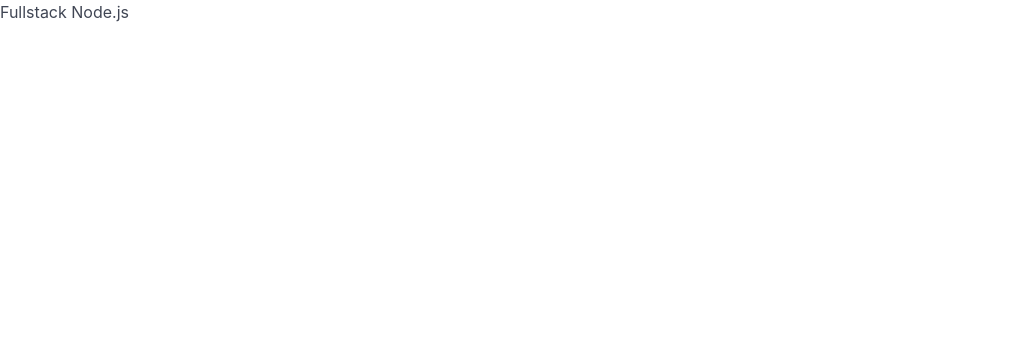
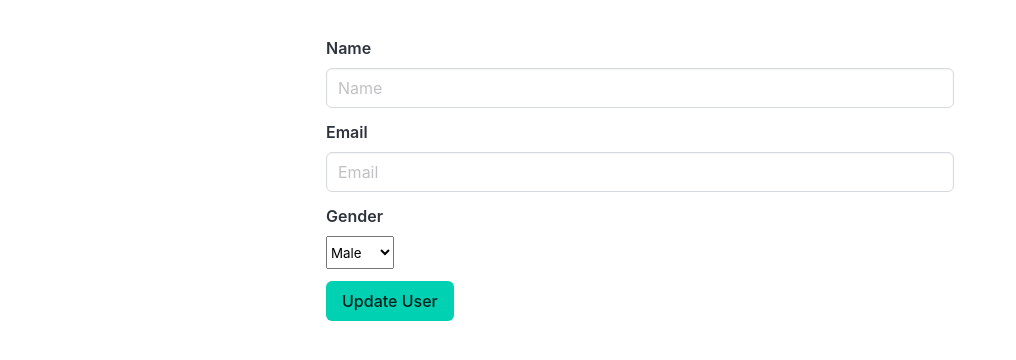
Before and after one commit to nabilmahasin46-hash/fullstack-nodejs, a React (Create React App) app in the folder frontend/: page /edit/1 in a window 1280 px wide. Shown: the top 360 px of the page, without its empty margins (0-1016 px from the left). Built offline with nearby package versions, Linux system fonts and the light colour scheme; no server answers.

Commit message:
update perubahan terbaru

```diff
--- a/frontend/src/App.js
+++ b/frontend/src/App.js
@@ -1,9 +1,16 @@
-
+import { BrowserRouter,Routes,Route} from "react-router-dom";
+import UserList from "./componen/UserList";
+import AddUser from "./componen/AddUser";
+import EditUser from "./componen/EditUser";
 function App() {
   return (
-    <div >
-      <h1>Fullstack Node.js</h1>
-    </div>
+    <BrowserRouter >
+      <Routes>
+        <Route path="/" element={<UserList />} />
+        <Route path="/add" element={<AddUser />} />
+        <Route path="/edit/:id" element={<EditUser />} />
+      </Routes>
+    </BrowserRouter>
   );
 }
 
--- /dev/null
+++ b/frontend/src/componen/AddUser.jsx
@@ -0,0 +1,62 @@
+import React,{useState} from 'react'
+import axios from 'axios'
+import { useNavigate } from 'react-router-dom';
+const AddUser = () => {
+    const [name, setName] = useState('');
+    const [email, setEmail] = useState('');
+    const [gender, setGender] = useState('Male');
+    const navigate = useNavigate();
+
+    const saveUser = async (e) => {
+        e.preventDefault();
+        try {
+        await axios.post('http://localhost:5000/users', {
+            name: name,
+            email: email,
+            gender: gender
+        });
+        navigate('/');
+        } catch (error) {
+            console.log(error);
+        }
+    };
+
+  return (
+    <div className="columns mt-5 is-centered">
+        <div className="column is-half">
+            <form onSubmit={saveUser}>
+                <div className="field">
+                    <label className="label">Name</label>
+                    <div className="control">
+                        <input className="input" type="text"
+                         value={name} onChange={(e) => setName(e.target.value)} placeholder="Name" />
+                    </div>
+                </div>
+                <div className="field">
+                    <label className="label">Email</label>
+                    <div className="control">
+                        <input className="input" type="email"
+                         value={email} onChange={(e) => setEmail(e.target.value)} placeholder="Email" />
+                    </div>
+                </div>
+                <div className="field">
+                    <label className="label">Gender</label>
+                    <div className="control">
+                        <select className="select" value={gender} onChange={(e) => setGender(e.target.value)}                   >
+                            <option>Male</option>
+                            <option>Female</option>
+                        </select>
+                    </div>
+                </div>
+                <div className="field">
+                    <div className="control">
+                        <button className="button is-primary">Add User</button>
+                    </div>
+                </div>
+            </form>
+        </div>
+    </div>
+  )
+}
+
+export default AddUser
--- /dev/null
+++ b/frontend/src/componen/EditUser.jsx
@@ -0,0 +1,77 @@
+import React,{useState, useEffect} from 'react'
+import axios from 'axios'
+import { useNavigate, useParams } from 'react-router-dom';
+const EditUser = () => {
+    const [name, setName] = useState('');
+    const [email, setEmail] = useState('');
+    const [gender, setGender] = useState('Male');
+    const navigate = useNavigate();
+    const { id } = useParams();
+
+
+    const getUserById = async () => {
+        try {
+            const response = await axios.get(`http://localhost:5000/users/${id}`);
+            const { name, email, gender } = response.data;
+            setName(name);
+            setEmail(email);
+            setGender(gender);
+        } catch (error) {
+            console.log(error);
+        }
+    };    useEffect(() => {
+        getUserById();
+    }, []);
+    const updateUser = async (e) => {
+        e.preventDefault();
+        try {
+        await axios.patch(`http://localhost:5000/users/${id}`, {
+            name: name,
+            email: email,
+            gender: gender
+        });
+        navigate('/');
+        } catch (error) {
+            console.log(error);
+        }
+    };
+
+  return (
+    <div className="columns mt-5 is-centered">
+        <div className="column is-half">
+            <form onSubmit={updateUser}>
+                <div className="field">
+                    <label className="label">Name</label>
+                    <div className="control">
+                        <input className="input" type="text"
+                         value={name} onChange={(e) => setName(e.target.value)} placeholder="Name" />
+                    </div>
+                </div>
+                <div className="field">
+                    <label className="label">Email</label>
+                    <div className="control">
+                        <input className="input" type="email"
+                         value={email} onChange={(e) => setEmail(e.target.value)} placeholder="Email" />
+                    </div>
+                </div>
+                <div className="field">
+                    <label className="label">Gender</label>
+                    <div className="control">
+                        <select className="select" value={gender} onChange={(e) => setGender(e.target.value)}                   >
+                            <option>Male</option>
+                            <option>Female</option>
+                        </select>
+                    </div>
+                </div>
+                <div className="field">
+                    <div className="control">
+                        <button className="button is-primary">Update User</button>
+                    </div>
+                </div>
+            </form>
+        </div>
+    </div>
+  )
+}
+
+export default EditUser
--- a/frontend/src/componen/UserList.jsx
+++ b/frontend/src/componen/UserList.jsx
@@ -0,0 +1,61 @@
+import React, {useState, useEffect} from 'react'
+import axios from 'axios'
+import { Link } from 'react-router-dom';
+
+const UserList = () => {
+  const [users, setUsers] = useState([]);
+
+ useEffect(() => {
+    getUsers()}, []);
+
+
+
+  const getUsers = async () => {
+      const response = await axios.get('http://localhost:5000/users')
+      setUsers(response.data);
+    };
+  const deleteUser = async (id) => {
+    try {
+        await axios.delete(`http://localhost:5000/users/${id}`);
+        getUsers();
+    } catch (error) {
+        console.log(error);
+    }
+  };
+
+  return (
+    <div className="columns mt-5 is-centered">
+        <div className="column is-half">
+            <Link to={`add`}className="button is-success">Add New</Link>
+         <table className="table is-striped is-fullwidth">
+            <thead>
+              <tr>
+                <th>No</th>
+                <th>Name</th>
+                <th>Email</th>
+                <th>Gender</th>
+                <th>Actions</th>
+              </tr>
+            </thead>
+            <tbody>
+                {users.map((user, index) => (
+                    <tr key={user.uuid}>
+                        <td>{index + 1}</td>
+                        <td>{user.name}</td>
+                        <td>{user.email}</td>
+                        <td>{user.gender}</td>
+                        <td>
+                            <Link to={`edit/${user.id}`} className="button is-small is-info">Edit</Link>
+                            <button onClick={() => deleteUser(user.id)} className="button is-small is-danger ml-2">Delete</button>
+                        </td>
+                    </tr>
+                ))}
+            </tbody>
+          </table>
+        </div>
+    </div>
+
+  )
+}
+
+export default UserList
```
